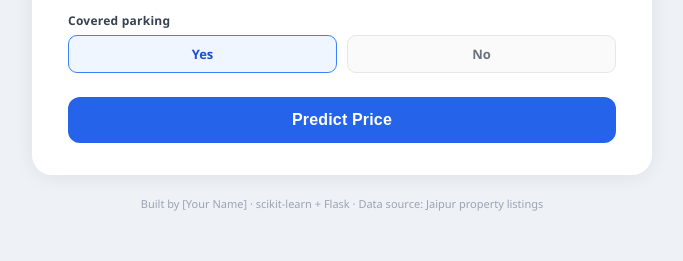
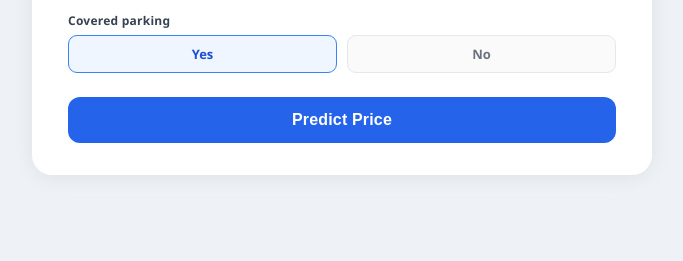
Before and after one commit to Arpitavj02/house-price-predictor, a Flask app: template templates/index.html in a window 1280 px wide. Shown: the part 619-880 px from the top of the page, without its empty margins (298-981 px from the left). After the commit the page ends 794 px from the top, so only its background shows below. Run offline with Flask 3, Linux system fonts and the light colour scheme; the template is opened without the code that fills it, so the values that code supplies are empty; parts of the project's set-up code (start-up, migrations or seed data) failed here and were passed over.

Commit message:
Remove footer and Jinja2 template fix comment
Removed footer and commented fix for Jinja2 template.

```diff
--- a/templates/index.html
+++ b/templates/index.html
@@ -348,15 +348,7 @@
     <div class="error-box" id="error-box"></div>
   </div>
 
-  <div class="footer">
-    Built by [Your Name] &middot; scikit-learn + Flask &middot; Data source: Jaipur property listings
-  </div>
 
-  <!--
-    FIX: Jinja2 template data is injected into a type="application/json" script tag.
-    This keeps it invisible to the JS linter (no more "Property assignment expected" errors),
-    while still being fully accessible to JavaScript via JSON.parse().
-  -->
   <script id="ppsf-data" type="application/json">{{ locality_avg_ppsf | tojson }}</script>
 
   <script>
```
